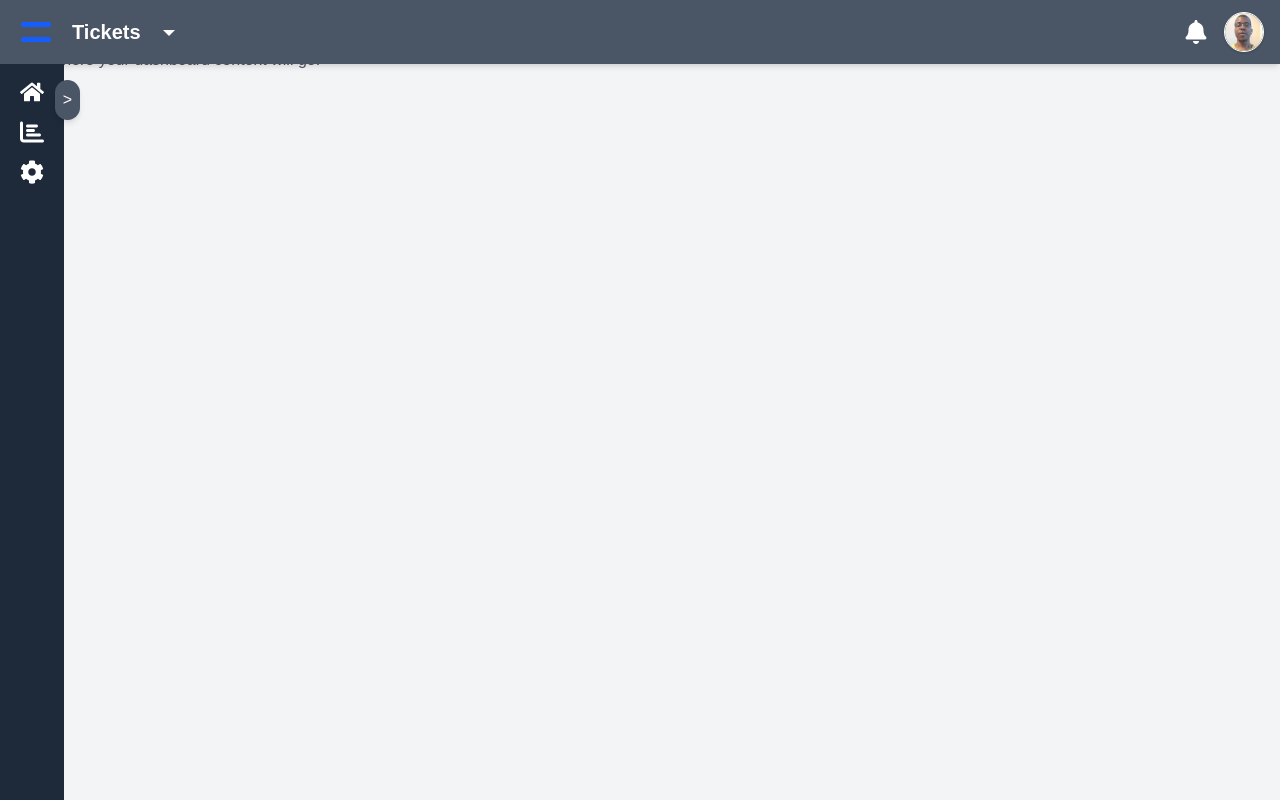
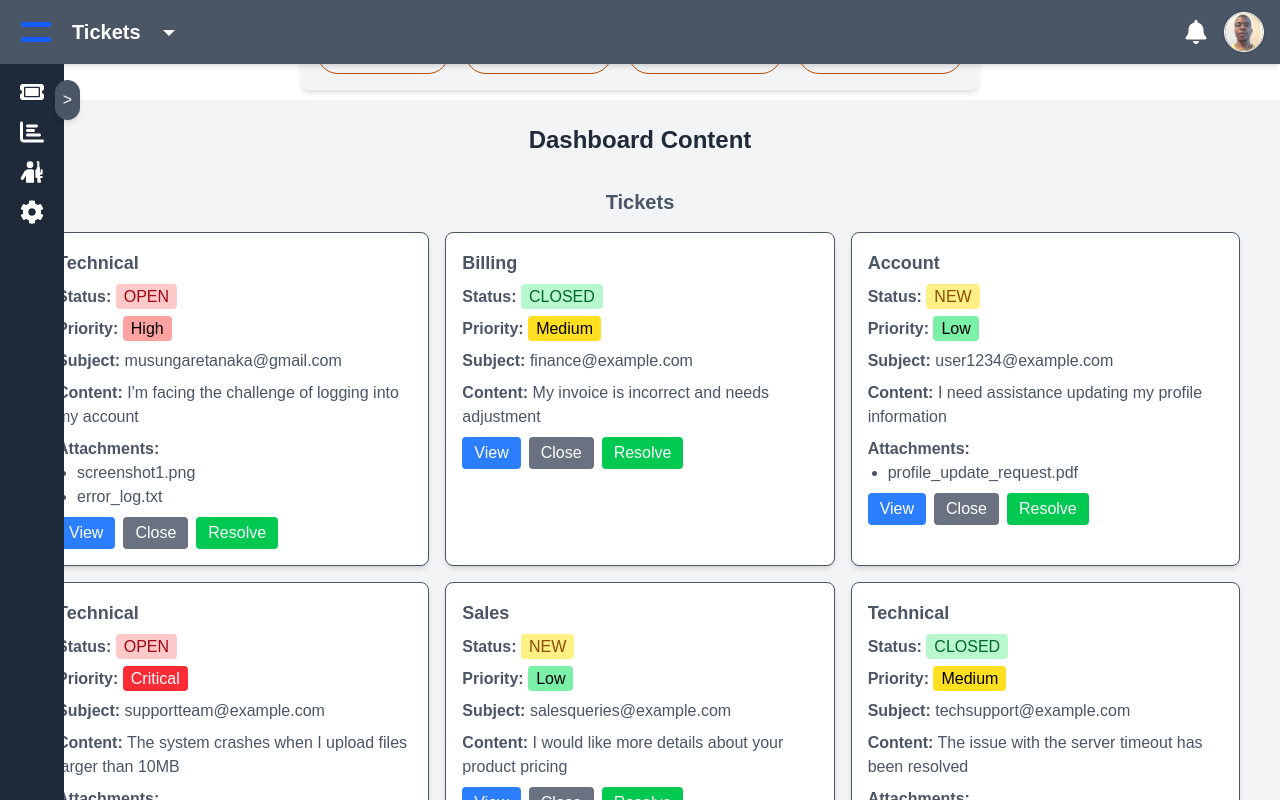
Before and after one commit to Tanaka878/joinai-support-dashboard, a Next.js app: page /components/DashBoard in a window 1280 px wide. Shown: the top 800 px of the page. Built offline with nearby package versions, Linux system fonts and the light colour scheme.

Commit message:
created the dashboard with static data

```diff
--- a/src/app/components/DashBoard/page.tsx
+++ b/src/app/components/DashBoard/page.tsx
@@ -1,15 +1,41 @@
-'use client'
-import React, { useState } from 'react';
+'use client';
+import React, { useState, useEffect } from 'react';
 import NavBar from '../NavBar/page';
 import SideNav from '../SideNav/page';
+import TicketFilter from '../TicketFilterDisplay/page';
+import Tickets from '../Tickets/page';
 
 const Dashboard = () => {
   const [isSidebarOpen, setSidebarOpen] = useState(false);
+  const [ticketStats, setTicketStats] = useState({
+    all: 0,
+    new: 0,
+    open: 0,
+  });
+
+  // Simulating a fetch call for ticket statistics
+  useEffect(() => {
+    const fetchTicketStats = () => {
+      const data = {
+        all: 50,
+        new: 15,
+        open: 10,
+      };
+      setTicketStats(data);
+    };
+
+    fetchTicketStats();
+  }, []);
 
   return (
     <div className="h-screen flex flex-col">
       {/* Navbar at the top */}
       <NavBar />
+
+      {/* Ticket Filters */}
+      <div className="mt-4 px-6 flex justify-center">
+        <TicketFilter ticketStats={ticketStats}/>
+      </div>
 
       {/* Main Content */}
       <div className="flex flex-1">
@@ -31,12 +57,13 @@ const Dashboard = () => {
 
         {/* Main Dashboard Content */}
         <div
-          className={`ml-${isSidebarOpen ? '64' : '16'} flex-1 bg-gray-100 p-0 transition-all duration-300`}
+          className={`ml-${isSidebarOpen ? '64' : '16'} flex-1 bg-gray-100 p-6 transition-all duration-300`}
         >
-          <h1 className="text-2xl font-bold text-gray-800">Dashboard Content</h1>
-          <p className="mt-4 text-gray-600">
-            This is where your dashboard content will go.
-          </p>
+          <h1 className="text-2xl font-bold text-gray-800 flex justify-center">Dashboard Content</h1>
+          <div className="mt-4 text-gray-600">
+            <Tickets/>
+
+          </div>
         </div>
       </div>
     </div>
--- a/src/app/components/SideNav/page.tsx
+++ b/src/app/components/SideNav/page.tsx
@@ -1,25 +1,41 @@
 'use client'
 import React from 'react';
-import { FaHome, FaCog } from 'react-icons/fa';
-import { FaChartBar } from 'react-icons/fa6';
+import { FaCog } from 'react-icons/fa';
+import { FaChartBar, FaPersonRifle, FaTicket } from 'react-icons/fa6';
 
 interface SideNavProps {
     isSidebarOpen: boolean; // Explicitly define the type of the prop
   }
 
 const SideNav: React.FC<SideNavProps> = ({ isSidebarOpen }) => {
+
+  function TicketsTab(){
+    console.log("Ticket Tab")
+
+  }
+
+
   return (
     <div className="flex flex-col items-center h-full text-white pt-4">
       <div className="flex flex-col space-y-4">
-        <div className="flex items-center space-x-2">
-          <FaHome size={24} />
-          {isSidebarOpen && <span className="text-sm">Home</span>}
+
+      <div className="flex items-center space-x-2" onClick={TicketsTab}>
+          <FaTicket size={24} />
+          {isSidebarOpen && <span className="text-sm">Tickets</span>}
         </div>
+
         <div className="flex items-center space-x-2">
           <FaChartBar size={24} />
 
-          {isSidebarOpen && <span className="text-sm">Profile</span>}
+          {isSidebarOpen && <span className="text-sm">Reports</span>}
         </div>
+
+        <div className="flex items-center space-x-2">
+          <FaPersonRifle size={24} />
+
+          {isSidebarOpen && <span className="text-sm">Reports</span>}
+        </div>
+
         <div className="flex items-center space-x-2">
           <FaCog size={24} />
           {isSidebarOpen && <span className="text-sm">Settings</span>}
--- /dev/null
+++ b/src/app/components/TicketFilterDisplay/page.tsx
@@ -0,0 +1,23 @@
+import React from 'react';
+
+const TicketFilter = ({ ticketStats }) => {
+  return (
+    <div className="flex gap-4 p-4 bg-gray-100 rounded-lg shadow-md text-black mb-2.5">
+      <div className="rounded-full border border-amber-700 px-4 py-2 text-center">
+        All Tickets: {ticketStats.all}
+      </div>
+      <div className="rounded-full border border-amber-700 px-4 py-2 text-center">
+        New Tickets: {ticketStats.new}
+      </div>
+      <div className="rounded-full border border-amber-700 px-4 py-2 text-center">
+        Open Tickets: {ticketStats.open}
+      </div>
+
+      <div className="rounded-full border border-amber-700 px-4 py-2 text-center">
+        Closed Tickets: {ticketStats.open}
+      </div>
+    </div>
+  );
+};
+
+export default TicketFilter;
--- /dev/null
+++ b/src/app/components/Tickets/page.tsx
@@ -0,0 +1,171 @@
+import React from "react";
+
+const Tickets = () => {
+  const data = [
+    {
+      id: "1",
+      category: "Technical",
+      status: "OPEN",
+      subject: "musungaretanaka@gmail.com",
+      content: "I'm facing the challenge of logging into my account",
+      priority: "High",
+      attachments: ["screenshot1.png", "error_log.txt"],
+    },
+    {
+      id: "2",
+      category: "Billing",
+      status: "CLOSED",
+      subject: "finance@example.com",
+      content: "My invoice is incorrect and needs adjustment",
+      priority: "Medium",
+      attachments: [],
+    },
+    {
+      id: "3",
+      category: "Account",
+      status: "NEW",
+      subject: "user1234@example.com",
+      content: "I need assistance updating my profile information",
+      priority: "Low",
+      attachments: ["profile_update_request.pdf"],
+    },
+    {
+      id: "4",
+      category: "Technical",
+      status: "OPEN",
+      subject: "supportteam@example.com",
+      content: "The system crashes when I upload files larger than 10MB",
+      priority: "Critical",
+      attachments: ["crash_report.json", "upload_test_file.zip"],
+    },
+    {
+      id: "5",
+      category: "Sales",
+      status: "NEW",
+      subject: "salesqueries@example.com",
+      content: "I would like more details about your product pricing",
+      priority: "Low",
+      attachments: [],
+    },
+    {
+      id: "6",
+      category: "Technical",
+      status: "CLOSED",
+      subject: "techsupport@example.com",
+      content: "The issue with the server timeout has been resolved",
+      priority: "Medium",
+      attachments: ["resolution_steps.docx"],
+    },
+    {
+      id: "7",
+      category: "Account",
+      status: "OPEN",
+      subject: "user5678@example.com",
+      content: "I'm unable to reset my password despite following the instructions",
+      priority: "High",
+      attachments: ["password_reset_error.png"],
+    },
+    {
+      id: "8",
+      category: "Billing",
+      status: "CLOSED",
+      subject: "billingteam@example.com",
+      content: "I was charged twice for the same transaction",
+      priority: "High",
+      attachments: ["transaction_details.pdf"],
+    },
+    {
+      id: "9",
+      category: "Technical",
+      status: "OPEN",
+      subject: "developer@example.com",
+      content: "The API documentation was missing endpoint details",
+      priority: "Low",
+      attachments: ["api_feedback.docx"],
+    },
+    {
+      id: "10",
+      category: "Sales",
+      status: "NEW",
+      subject: "clientrequests@example.com",
+      content: "Can you provide a demo of your software?",
+      priority: "Medium",
+      attachments: ["demo_request_form.pdf"],
+    },
+  ];
+
+  return (
+    <div className="p-4">
+      <h1 className="text-xl font-bold mb-4 flex justify-center">Tickets</h1>
+      <div className="grid grid-cols-1 md:grid-cols-2 lg:grid-cols-3 gap-4">
+        {data.map((ticket) => (
+          <div
+            key={ticket.id}
+            className="border p-4 rounded-lg shadow-md bg-white space-y-2"
+          >
+            <h2 className="text-lg font-semibold">{ticket.category}</h2>
+            <p>
+              <span className="font-semibold">Status:</span>{" "}
+              <span
+                className={`px-2 py-1 rounded ${
+                  ticket.status === "OPEN"
+                    ? "bg-red-200 text-red-800"
+                    : ticket.status === "CLOSED"
+                    ? "bg-green-200 text-green-800"
+                    : "bg-yellow-200 text-yellow-800"
+                }`}
+              >
+                {ticket.status}
+              </span>
+            </p>
+            <p>
+              <span className="font-semibold">Priority:</span>{" "}
+              <span
+                className={`px-2 py-1 rounded ${
+                  ticket.priority === "Critical"
+                    ? "bg-red-500 text-white"
+                    : ticket.priority === "High"
+                    ? "bg-red-300 text-black"
+                    : ticket.priority === "Medium"
+                    ? "bg-yellow-300 text-black"
+                    : "bg-green-300 text-black"
+                }`}
+              >
+                {ticket.priority}
+              </span>
+            </p>
+            <p>
+              <span className="font-semibold">Subject:</span> {ticket.subject}
+            </p>
+            <p>
+              <span className="font-semibold">Content:</span> {ticket.content}
+            </p>
+            {ticket.attachments.length > 0 && (
+              <div>
+                <span className="font-semibold">Attachments:</span>
+                <ul className="list-disc pl-5">
+                  {ticket.attachments.map((attachment, index) => (
+                    <li key={index}>{attachment}</li>
+                  ))}
+                </ul>
+              </div>
+            )}
+            <div className="flex space-x-2">
+              <button className="bg-blue-500 text-white px-3 py-1 rounded hover:bg-blue-600">
+                View
+              </button>
+              <button className="bg-gray-500 text-white px-3 py-1 rounded hover:bg-gray-600">
+                Close
+              </button>
+              <button className="bg-green-500 text-white px-3 py-1 rounded hover:bg-green-600">
+                Resolve
+              </button>
+            </div>
+          </div>
+        ))}
+      </div>
+    </div>
+  );
+};
+
+export default Tickets;
```
